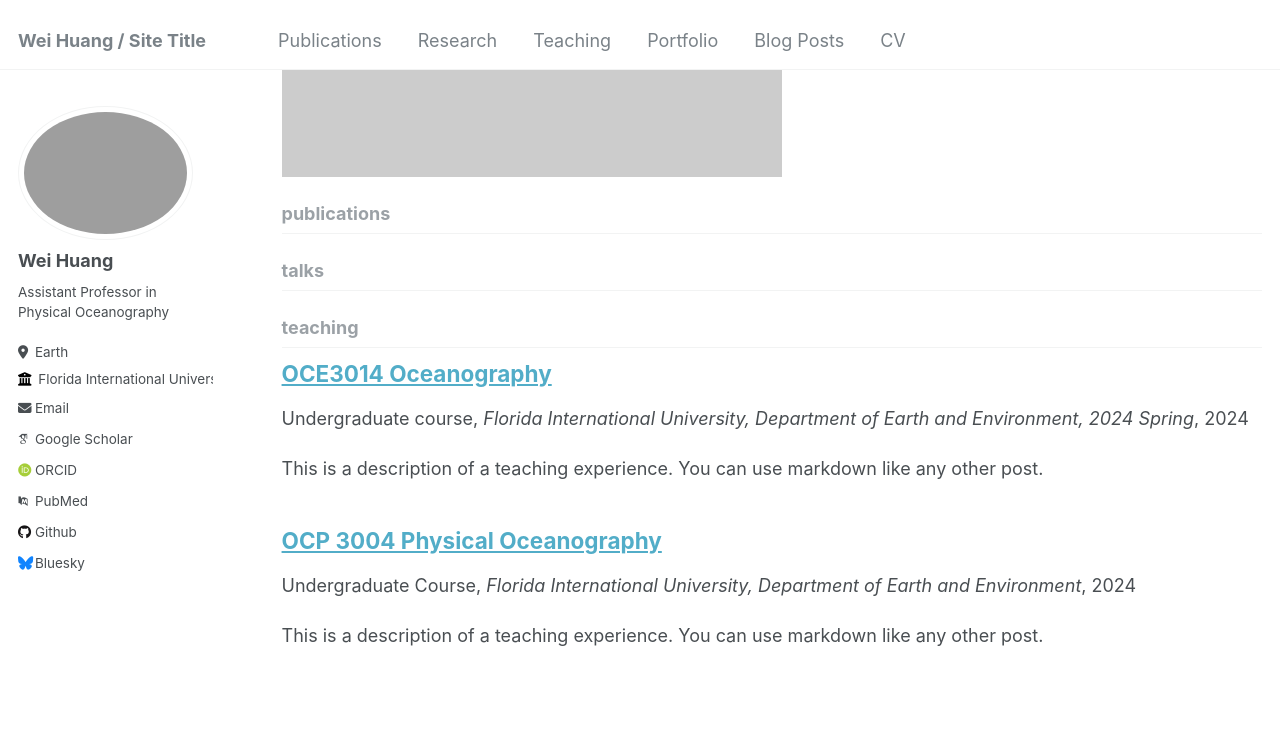
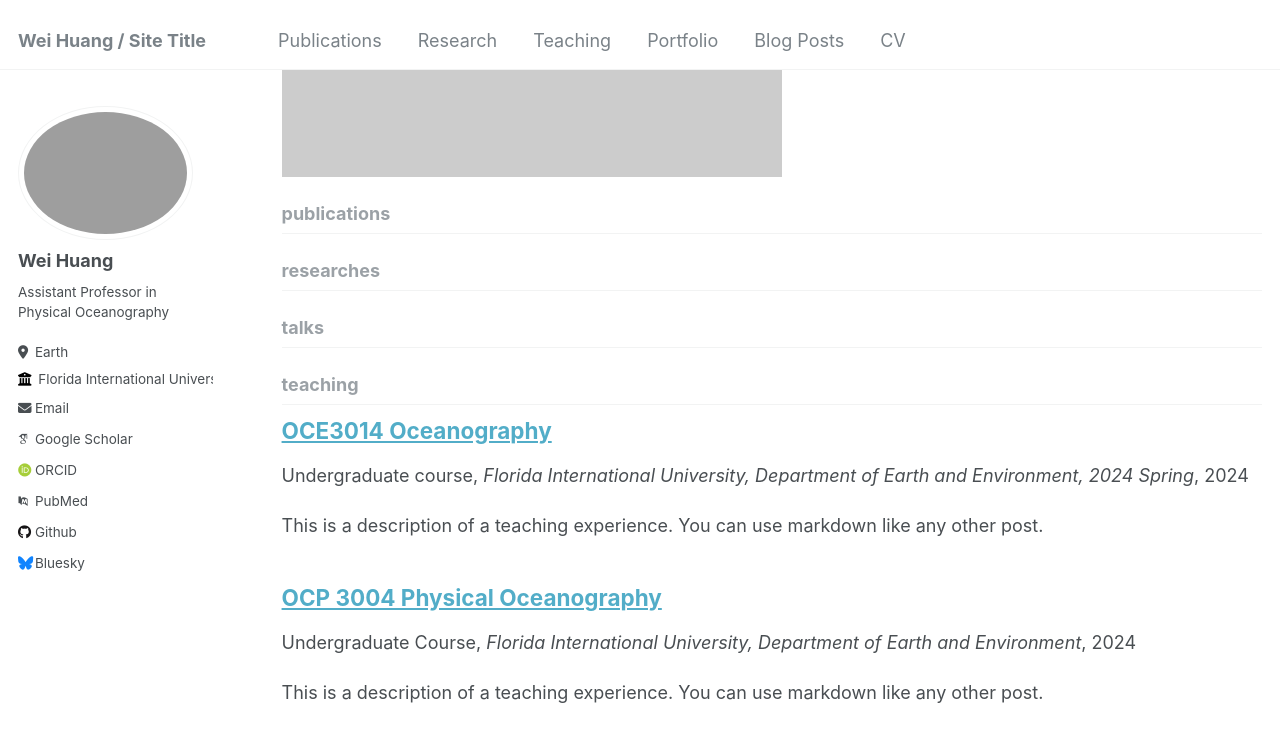
Before and after one commit to huang96169/huang96169.github.io, a Jekyll site: the page built from _pages/collection-archive.html, in a window 1280 px wide and 900 px high, scrolled down 915 px. Shown: the top 742 px of the window. Built offline with Jekyll 4.4.1, drawn with Linux system fonts in a browser that asks for light colours; some web fonts are replaced.

Commit message:
edit config

```diff
--- a/_config.yml
+++ b/_config.yml
@@ -211,6 +211,9 @@ collections:
   talks:
     output: true
     permalink: /:collection/:path/
+  researches:
+    output: true
+    permalink: /:collection/:path/
 
 
 # Defaults
@@ -263,7 +266,7 @@ defaults:
   # _research
   - scope:
       path: ""
-      type: research
+      type: researches
     values:
       layout: single
       author_profile: true
```
